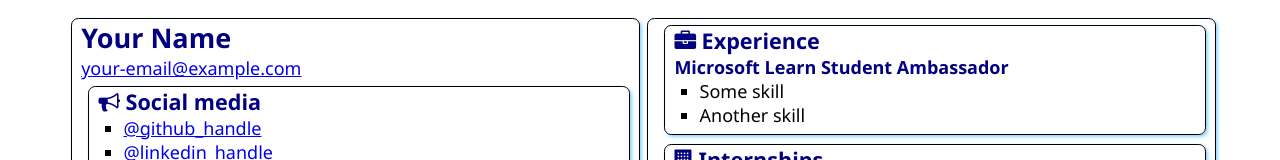
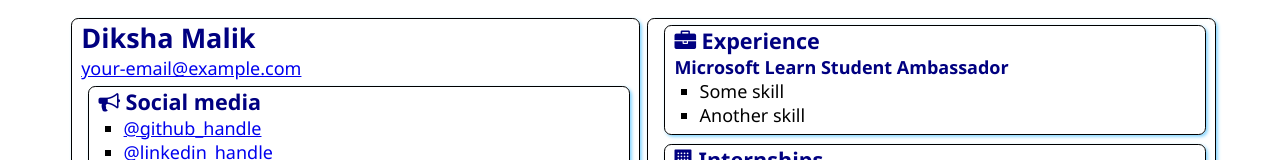
Before and after one commit to dikshamalik2552/SATechnicalOnboarding, a plain HTML site: page src/index.html in a window 1280 px wide. Shown: the top 160 px of the page. Drawn offline with Linux system fonts and the light colour scheme.

Commit message:
Added My Name

```diff
--- a/src/index.html
+++ b/src/index.html
@@ -12,7 +12,7 @@
 <body>
     <main>
         <article class="box">
-            <h1>Your Name</h1>
+            <h1>Diksha Malik</h1>
             <div><a href="mailto:your.email@example.com">your-email@example.com</a></div>
 
             <section class="box">
```
